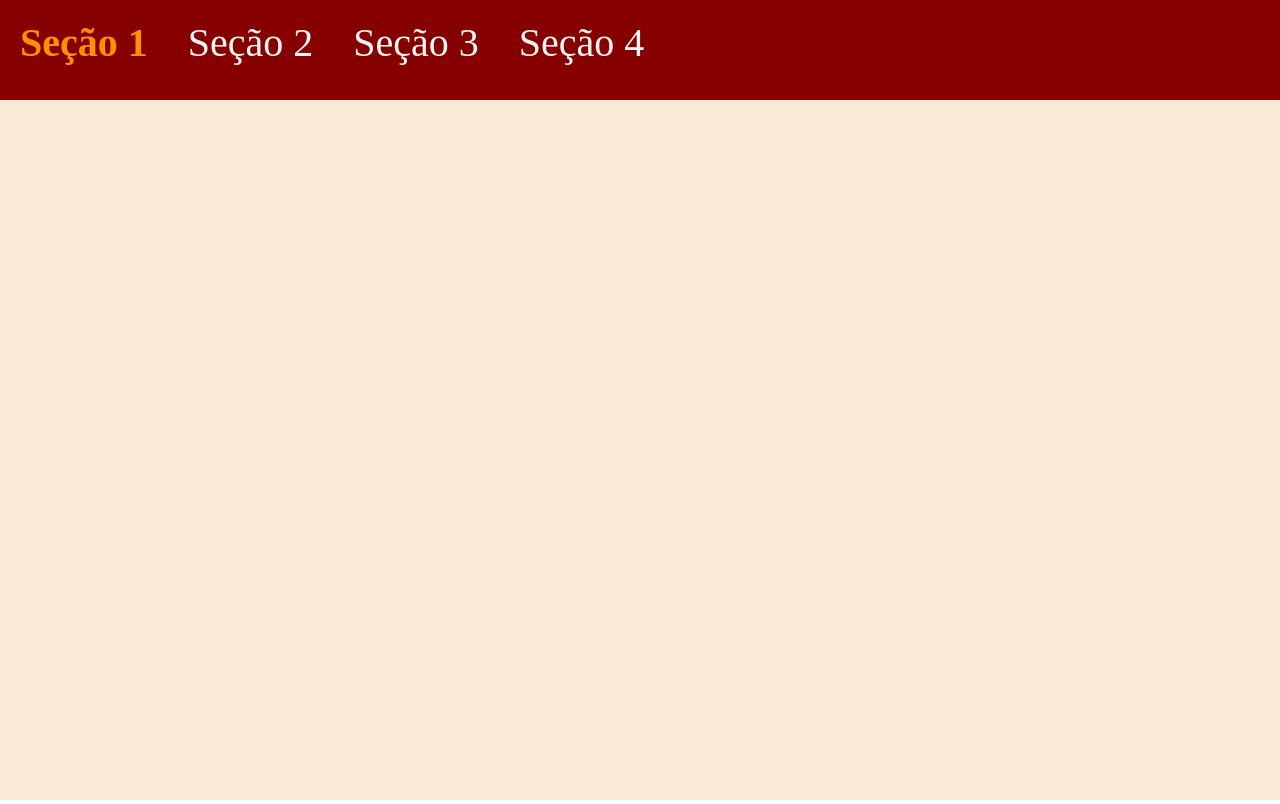
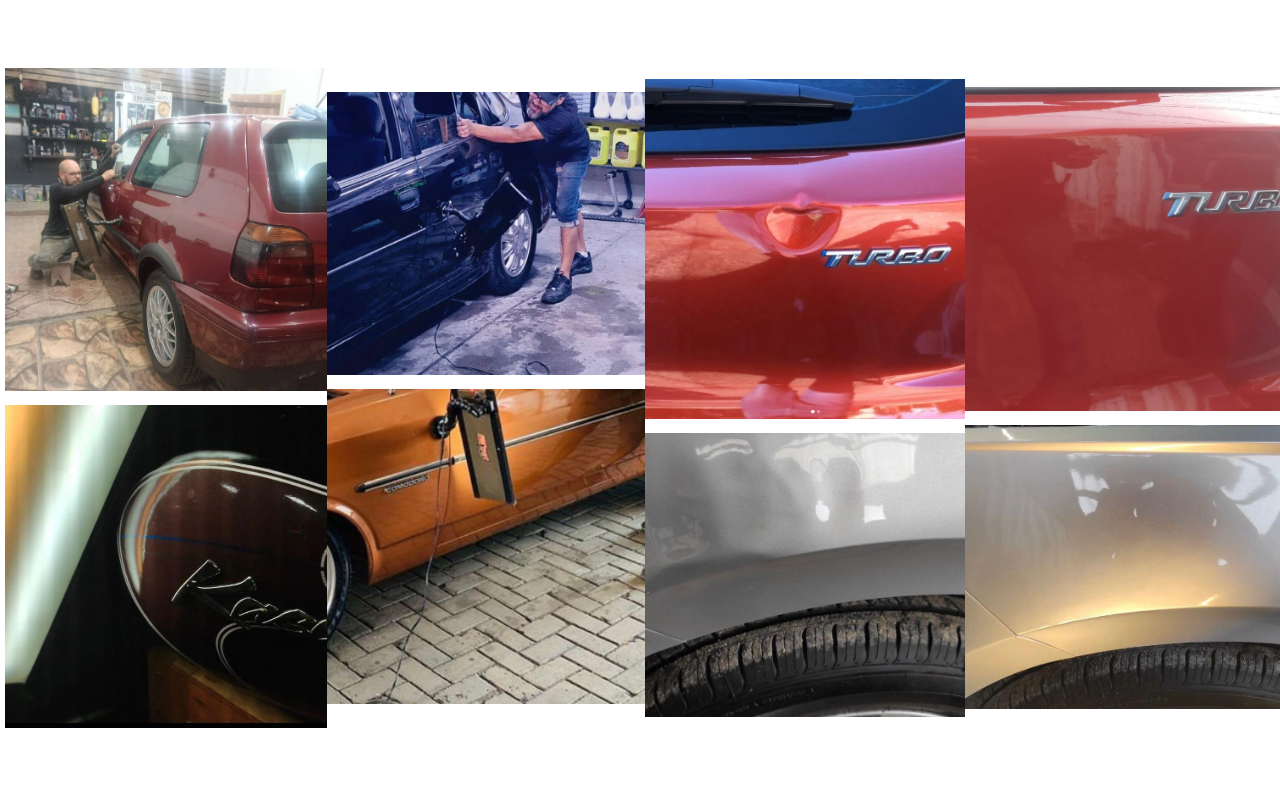
Before and after one commit to lucasscaratti/alvaro-marques-pdr, a plain HTML site: page teste.html in a window 1280 px wide. Shown: the top 804 px of the page. Drawn offline with Linux system fonts and the light colour scheme.

Commit message:
Galeria em andamento

```diff
--- a/css/01_setup.css
+++ b/css/01_setup.css
@@ -1,5 +1,7 @@
 /* SETUP TELAS */
-
+#telaGaleria {
+  background-color: antiquewhite  ;
+}
 /* Estilos específicos de cada tela */
 #telaInicio {
   display: flex;
--- a/css/02_web.css
+++ b/css/02_web.css
@@ -134,15 +134,33 @@ header {
 /* TELA GALERIA */
 
 .img-galeria {
-  width: 100%; /* Assegura que as imagens ocupem 100% da largura da div */
-  height: auto; /* Mantém a proporção de altura original das imagens */
-  max-width: 100%;
-  /* max-height: 100%; */
+  width: 50%; /* Assegura que as imagens ocupem 100% da largura da div */
 }
 
-.img-1 {
+
+.item-1-galeria,
+.item-2-galeria {
+  position: relative;
+  z-index: 1;
+  width: 100%; /* Defina a largura desejada para que os itens fiquem lado a lado */
+  display: grid;
+  grid-template-columns: repeat(auto-fit, minmax(250px, 1fr)); /* Divide a largura em duas colunas iguais */
+  gap: 10px;
+}
+
+.container-fundo .item-1-galeria h2,
+.container-fundo .item-2-galeria h2 {
+  grid-row: 1 / span 1;
+  grid-column: 1 / span 3; /* A linha de título ocupará duas colunas */
+  text-align: center; /* Centraliza o texto */
+  font-size: 40px;
+}
+
+/* .img-1 {
   align-self: flex-end;
   justify-self: flex-end;
+  max-width: 358px;
+  max-height: 300px;
 }
 .img-2 {
   align-self: flex-end;
@@ -151,35 +169,13 @@ header {
   justify-self: flex-end;
   grid-column: 2;
   grid-row: 3;
-  /* height: 100%; */
+  height: 100%;
   max-height: 100%;
 }
 .img-4 {
   grid-column: 1;
   grid-row: 3;
-}
-
-.item-1-galeria,
-.item-2-galeria {
-  position: relative;
-  z-index: 1;
-  width: 50%; /* Defina a largura desejada para que os itens fiquem lado a lado */
-  height: 100%;
-  display: grid;
-  grid-template-columns: 1fr 1fr 0.3fr; /* Divide a largura em duas colunas iguais */
-  grid-template-rows: 0.5fr 1fr 1fr; /* Divide a altura em duas linhas iguais */
-  gap: 10px;
-  /* justify-items:start;
-  align-items:end; */
-}
-
-.container-fundo .item-1-galeria h2,
-.container-fundo .item-2-galeria h2 {
-  grid-row: 1 / span 1;
-  grid-column: 1 / span 3; /* A linha de título ocupará duas colunas */
-  text-align: center; /* Centraliza o texto */
-}
-
+} */
 /* TELA CONTATOS */
 
 .lista-imagem {
--- a/teste.html
+++ b/teste.html
@@ -1,5 +1,5 @@
 <!DOCTYPE html>
-<html lang="en">
+<html lang="pt-br">
   <head>
     <meta charset="UTF-8" />
     <meta http-equiv="X-UA-Compatible" content="IE=edge" />
@@ -10,73 +10,41 @@
       body {
         margin: 0;
         padding: 0;
+        box-sizing: border-box;
+      }
+      #section2 {
+        display: flex;
+        height: 100vh;
+      }
+      /* .img-1, .img-5 {
+        background: #b600bd;
+      }
+      .img-2, .img-6 {
+        background: crimson;
+      }
+      .img-3, .img-7 {
+        background: #00a35f;
+      }
+      .img-4, .img-8 {
+        background: #e26a07;
+      } */
+
+      .img-galeria {
+        width: 100%;
+        height: 50%;
+        padding: 5px;
+
       }
 
-      header {
-        height: 100px;
-        background-color: #f0f0f0;
-        position: fixed;
-        top: 0;
-        left: 0;
-        right: 0;
-      }
-      .nav-list {
-        list-style-type: none;
-        margin: 0;
-        padding: 0;
+      .container-galeria-1,
+      .container-galeria-2 {
         display: flex;
-        background-color: #870000;
-        height: 100px;
-        width: 100%;
-        position: fixed;
-        top: 0;
-        z-index: 2;
-      }
-      .nav-list {
-        flex: 1;
-        text-align: center;
+        width: 50%;
+        align-items: center;
       }
 
-      .nav-list a {
+      .linha-2, .linha-3 {
         display: block;
-        padding: 20px 20px 30px 20px;
-        text-decoration: none;
-        font-family: "Judson";
-        font-style: normal;
-        font-weight: 400;
-        font-size: 40px;
-        line-height: 46px;
-        color: #f5f5f5;
-        /* border-bottom: 5px solid #870000; */
-        position: relative;
-      }
-
-      nav a.active {
-        font-weight: bold; /* Exemplo de estilo para o link ativo */
-        color: rgb(255, 145, 0);
-      }
-
-      main {
-        padding-top: 100px; /* Para evitar que o conteúdo fique oculto pela barra de navegação */
-      }
-
-      section {
-        /* margin-top: 100px; */
-        height: calc(
-          100vh - 100px
-        ); /* Ajusta a altura de cada seção para preencher a tela, subtraindo a altura da barra de navegação */
-      }
-      #section1 {
-        background-color: antiquewhite;
-      }
-      #section2 {
-        background-color: azure;
-      }
-      #section3 {
-        background-color: burlywood;
-      }
-      #section4 {
-        background-color: cornsilk;
       }
     </style>
     <script>
@@ -94,42 +62,37 @@
     </script>
   </head>
   <body>
-    <header>
-      <nav class="nav-list">
-        <a
-          class="active"
-          href="#section1"
-          onclick="scrollToSection('#section1', event)"
-          >Seção 1</a
-        >
-        <a href="#section2" onclick="scrollToSection('#section2', event)"
-          >Seção 2</a
-        >
-        <a href="#section3" onclick="scrollToSection('#section3', event)"
-          >Seção 3</a
-        >
-        <a href="#section4" onclick="scrollToSection('#section4', event)"
-          >Seção 4</a
-        >
-      </nav>
-    </header>
+
 
     <main>
-      <section id="section1">
-        <!-- Conteúdo da primeira seção -->
-      </section>
+
 
       <section id="section2">
-        <!-- Conteúdo da segunda seção -->
-      </section>
+        <div class="container-galeria-1">
+          <!-- <div class="linha-1"><h2>Demonstrativos</h2></div> -->
+          <div class="linha-2">
+            <div class="img-1"><img class="img-galeria" src="/img/demo-1.png"></div>
+            <div class="img-2"><img class="img-galeria" src="/img/demo-2.jpeg"></div>
+          </div>
+          <div class="linha-3">
+            <div class="img-3"><img class="img-galeria" src="/img/demo-3.jpeg"></div>
+            <div class="img-4"><img class="img-galeria" src="/img/demo-4.jpeg"> </div>
+          </div>
 
-      <section id="section3">
-        <!-- Conteúdo da terceira seção -->
-      </section>
+        </div>
 
-      <section id="section4">
-        <!-- Conteúdo da quarta seção -->
-      </section>
+        <div class="container-galeria-2">
+          <div class="linha-2">
+            <div class="img-5"><img class="img-galeria" src="/img/antes-1.png"></div>
+            <div class="img-6"><img class="img-galeria" src="/img/antes-2.jpeg"></div>
+          </div>
+          <div class="linha-3">
+            <div class="img-7"><img class="img-galeria" src="/img/depois-1.png"></div>
+            <div class="img-8"><img class="img-galeria" src="/img/depois-2.jpeg"></div>
+          </div>
+
+        </div>
+
     </main>
     <script src="script.js"></script>
   </body>
```
Also changed, not shown: FINAL_2.html (+8 -8 lines), TESTE02.HTML (added, +51 -0 lines).
